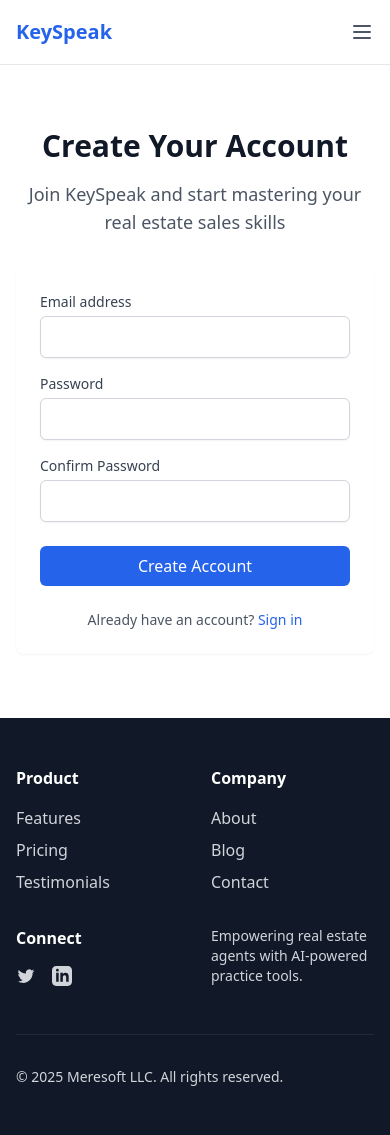
After one commit to meresoft-io/keyspeak, a FastAPI app: template templates/register.html in a window 390 px wide. The commit adds this page. Run offline with FastAPI, Linux system fonts and the light colour scheme; the template is opened without the code that fills it, so the values that code supplies are empty; parts of the project's set-up code (start-up, migrations or seed data) failed here and were passed over; some libraries are stand-ins or nearby versions.

Commit message:
Assistant checkpoint: Added registration page and updated navigation links
Assistant generated file changes:
- templates/register.html: Create registration page template
- api/app.py: Add registration page route
- templates/index.html: Update homepage links to point to register page, Update mobile menu links, Update CTA buttons

---

User prompt:

Create a register page template and route to it, then link to it in all the appropriate places on the home page. Don't make it work with the api yet, just make the form with email address and password and submit button. Follow the same design patterns as the home page.

Replit-Commit-Author: Assistant
Replit-Commit-Session-Id: 6817a5d1-37df-496f-885a-39763a4b38f5

```diff
--- a/api/app.py
+++ b/api/app.py
@@ -50,6 +50,27 @@ async def index(request: Request, service: ItemService = Depends(get_item_servic
     )
 
 
+@app.get("/register", response_class=HTMLResponse)
+async def register_page(request: Request):
+    return templates.TemplateResponse(
+        "register.html", {"request": request}
+    )
+
+
+@app.post("/register", response_class=HTMLResponse)
+async def register_user(
+    request: Request,
+    email: str = Form(...),
+    password: str = Form(...),
+    confirm_password: str = Form(...),
+):
+    # This is a placeholder - actual authentication will be implemented later
+    # Just redirect back to home page for now
+    return templates.TemplateResponse(
+        "index.html", {"request": request}
+    )
+
+
 @app.post("/htmx/add/", response_class=HTMLResponse)
 async def htmx_add_item(
     request: Request,
--- /dev/null
+++ b/templates/register.html
@@ -0,0 +1,188 @@
+
+<!DOCTYPE html>
+<html lang="en">
+<head>
+    <meta charset="UTF-8">
+    <meta name="viewport" content="width=device-width, initial-scale=1.0">
+    <title>Register - KeySpeak</title>
+    <script src="https://cdn.tailwindcss.com"></script>
+    <script>
+        tailwind.config = {
+            theme: {
+                extend: {
+                    colors: {
+                        primary: 'hsl(221, 83%, 53%)'
+                    }
+                }
+            }
+        }
+    </script>
+    <style>
+        @keyframes fadeInUp {
+            from {
+                opacity: 0;
+                transform: translateY(20px);
+            }
+            to {
+                opacity: 1;
+                transform: translateY(0);
+            }
+        }
+        .animate-fadeInUp {
+            animation: fadeInUp 0.5s ease-out forwards;
+        }
+    </style>
+</head>
+<body class="font-sans antialiased bg-white">
+    <!-- Navbar -->
+    <nav class="fixed w-full bg-white/80 backdrop-blur-sm z-50 border-b">
+        <div class="max-w-7xl mx-auto px-4 sm:px-6 lg:px-8">
+            <div class="flex justify-between h-16 items-center">
+                <a href="/" class="flex items-center">
+                    <span class="text-xl font-bold text-blue-600">KeySpeak</span>
+                </a>
+                <div class="hidden md:flex items-center space-x-8">
+                    <a href="/#features" class="text-gray-600 hover:text-gray-900">Features</a>
+                    <a href="/#pricing" class="text-gray-600 hover:text-gray-900">Pricing</a>
+                    <a href="/#testimonials" class="text-gray-600 hover:text-gray-900">Testimonials</a>
+                    <a href="/login" class="text-gray-600 hover:text-gray-900">Sign in</a>
+                    <a href="/register" class="bg-blue-600 text-white px-4 py-2 rounded-md hover:bg-blue-700">Get Started</a>
+                </div>
+                <button class="md:hidden text-gray-600" id="mobileMenuButton">
+                    <svg xmlns="http://www.w3.org/2000/svg" class="h-6 w-6" fill="none" viewBox="0 0 24 24" stroke="currentColor">
+                        <path stroke-linecap="round" stroke-linejoin="round" stroke-width="2" d="M4 6h16M4 12h16M4 18h16" />
+                    </svg>
+                </button>
+            </div>
+            <!-- Mobile Menu -->
+            <div class="md:hidden hidden" id="mobileMenu">
+                <div class="px-2 pt-2 pb-3 space-y-1">
+                    <a href="/#features" class="block px-3 py-2 text-gray-600 hover:text-gray-900">Features</a>
+                    <a href="/#pricing" class="block px-3 py-2 text-gray-600 hover:text-gray-900">Pricing</a>
+                    <a href="/#testimonials" class="block px-3 py-2 text-gray-600 hover:text-gray-900">Testimonials</a>
+                    <a href="/login" class="block px-3 py-2 text-gray-600 hover:text-gray-900">Sign in</a>
+                    <a href="/register" class="block w-full bg-blue-600 text-white px-4 py-2 rounded-md hover:bg-blue-700">Get Started</a>
+                </div>
+            </div>
+        </div>
+    </nav>
+
+    <!-- Registration Form Section -->
+    <section class="pt-32 pb-16 px-4 sm:px-6 lg:px-8">
+        <div class="max-w-md mx-auto">
+            <div class="text-center animate-fadeInUp">
+                <h1 class="text-3xl font-bold text-gray-900">Create Your Account</h1>
+                <p class="mt-4 text-lg text-gray-600">
+                    Join KeySpeak and start mastering your real estate sales skills
+                </p>
+            </div>
+            <div class="mt-8 bg-white shadow-sm rounded-lg p-6 animate-fadeInUp" style="animation-delay: 0.2s">
+                <form method="post" action="/register">
+                    <div class="mb-4">
+                        <label for="email" class="block text-sm font-medium text-gray-700 mb-1">Email address</label>
+                        <input type="email" id="email" name="email" required
+                            class="w-full px-3 py-2 border border-gray-300 rounded-md shadow-sm focus:outline-none focus:ring-blue-500 focus:border-blue-500">
+                    </div>
+                    <div class="mb-4">
+                        <label for="password" class="block text-sm font-medium text-gray-700 mb-1">Password</label>
+                        <input type="password" id="password" name="password" required
+                            class="w-full px-3 py-2 border border-gray-300 rounded-md shadow-sm focus:outline-none focus:ring-blue-500 focus:border-blue-500">
+                    </div>
+                    <div class="mb-6">
+                        <label for="confirm_password" class="block text-sm font-medium text-gray-700 mb-1">Confirm Password</label>
+                        <input type="password" id="confirm_password" name="confirm_password" required
+                            class="w-full px-3 py-2 border border-gray-300 rounded-md shadow-sm focus:outline-none focus:ring-blue-500 focus:border-blue-500">
+                    </div>
+                    <button type="submit"
+                        class="w-full bg-blue-600 text-white px-4 py-2 rounded-md hover:bg-blue-700">
+                        Create Account
+                    </button>
+                </form>
+                <div class="mt-6 text-center text-sm">
+                    <p class="text-gray-600">
+                        Already have an account?
+                        <a href="/login" class="text-blue-600 hover:text-blue-800">Sign in</a>
+                    </p>
+                </div>
+            </div>
+        </div>
+    </section>
+
+    <!-- Footer -->
+    <footer class="bg-gray-900 text-gray-300 py-12 px-4 sm:px-6 lg:px-8">
+        <div class="max-w-7xl mx-auto">
+            <div class="grid grid-cols-2 md:grid-cols-4 gap-8">
+                <div>
+                    <h3 class="text-white font-bold mb-4">Product</h3>
+                    <ul class="space-y-2">
+                        <li><a href="/#features" class="hover:text-white">Features</a></li>
+                        <li><a href="/#pricing" class="hover:text-white">Pricing</a></li>
+                        <li><a href="/#testimonials" class="hover:text-white">Testimonials</a></li>
+                    </ul>
+                </div>
+                <div>
+                    <h3 class="text-white font-bold mb-4">Company</h3>
+                    <ul class="space-y-2">
+                        <li><a href="/#about" class="hover:text-white">About</a></li>
+                        <li><a href="/#blog" class="hover:text-white">Blog</a></li>
+                        <li><a href="/#contact" class="hover:text-white">Contact</a></li>
+                    </ul>
+                </div>
+                <div>
+                    <h3 class="text-white font-bold mb-4">Connect</h3>
+                    <div class="flex space-x-4">
+                        <a href="#" class="hover:text-white">
+                            <svg class="h-5 w-5" fill="currentColor" viewBox="0 0 24 24">
+                                <path d="M8.29 20.251c7.547 0 11.675-6.253 11.675-11.675 0-.178 0-.355-.012-.53A8.348 8.348 0 0022 5.92a8.19 8.19 0 01-2.357.646 4.118 4.118 0 001.804-2.27 8.224 8.224 0 01-2.605.996 4.107 4.107 0 00-6.993 3.743 11.65 11.65 0 01-8.457-4.287 4.106 4.106 0 001.27 5.477A4.072 4.072 0 012.8 9.713v.052a4.105 4.105 0 003.292 4.022 4.095 4.095 0 01-1.853.07 4.108 4.108 0 003.834 2.85A8.233 8.233 0 012 18.407a11.616 11.616 0 006.29 1.84"></path>
+                            </svg>
+                        </a>
+                        <a href="#" class="hover:text-white">
+                            <svg class="h-5 w-5" fill="currentColor" viewBox="0 0 24 24">
+                                <path d="M19 0h-14c-2.761 0-5 2.239-5 5v14c0 2.761 2.239 5 5 5h14c2.762 0 5-2.239 5-5v-14c0-2.761-2.238-5-5-5zm-11 19h-3v-11h3v11zm-1.5-12.268c-.966 0-1.75-.79-1.75-1.764s.784-1.764 1.75-1.764 1.75.79 1.75 1.764-.783 1.764-1.75 1.764zm13.5 12.268h-3v-5.604c0-3.368-4-3.113-4 0v5.604h-3v-11h3v1.765c1.396-2.586 7-2.777 7 2.476v6.759z"></path>
+                            </svg>
+                        </a>
+                    </div>
+                </div>
+                <div>
+                    <p class="text-sm">
+                        Empowering real estate agents with AI-powered practice tools.
+                    </p>
+                </div>
+            </div>
+            <div class="mt-12 pt-8 border-t border-gray-800 text-sm">
+                <p>© 2025 Meresoft LLC. All rights reserved.</p>
+            </div>
+        </div>
+    </footer>
+
+    <script>
+        // Mobile menu toggle
+        const mobileMenuButton = document.getElementById('mobileMenuButton');
+        const mobileMenu = document.getElementById('mobileMenu');
+
+        mobileMenuButton.addEventListener('click', () => {
+            mobileMenu.classList.toggle('hidden');
+        });
+
+        // Intersection Observer for animations
+        const observerOptions = {
+            threshold: 0.1
+        };
+
+        const observer = new IntersectionObserver((entries) => {
+            entries.forEach(entry => {
+                if (entry.isIntersecting) {
+                    entry.target.style.opacity = "1";
+                    entry.target.style.transform = "translateY(0)";
+                }
+            });
+        }, observerOptions);
+
+        document.querySelectorAll('.animate-fadeInUp').forEach((el) => {
+            el.style.opacity = "0";
+            el.style.transform = "translateY(20px)";
+            observer.observe(el);
+        });
+    </script>
+</body>
+</html>
```
Also changed, not shown: templates/index.html (+6 -6 lines).
